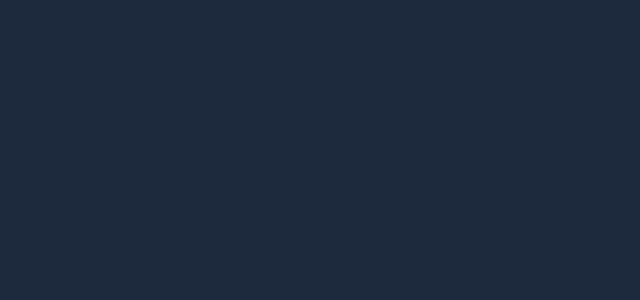
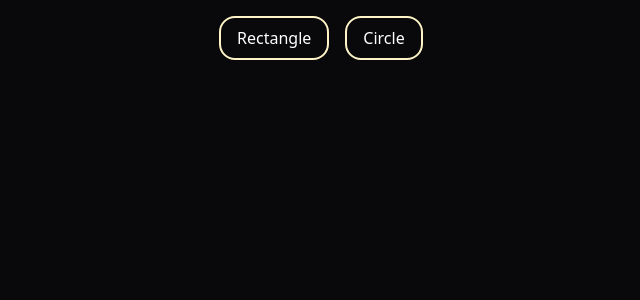
Before and after one commit to Salman-itShaala/excellidraw-batch-10-12, a React (Vite) app: page / in a window 1280 px wide. Shown: the top 300 px of the page, without its empty margins (325-965 px from the left). Built offline with nearby package versions, Linux system fonts and the light colour scheme.

Commit message:
added circle shape

```diff
--- a/src/pages/Home.jsx
+++ b/src/pages/Home.jsx
@@ -4,6 +4,7 @@ import { Stage, Layer, Rect, Circle, TextPath, Text } from "react-konva";
 const Home = () => {
   const [shapes, setShapes] = useState([{}]);
 
+  const [shapeType, setShapeType] = useState("rect"); // circle
   const canvasRef = useRef(null);
 
   let idRef = useRef(null);
@@ -24,12 +25,15 @@ const Home = () => {
 
         idRef.current = Date.now();
 
+        console.log(shapeType);
+
         let shape = {
           x: x,
           y: y,
           width: 0,
           height: 0,
-          type: "rect",
+          radius: 0,
+          type: shapeType,
           fill: "red",
           stroke: "white",
           strokeWidth: 30,
@@ -45,9 +49,14 @@ const Home = () => {
 
         setShapes((shapes) => {
           return shapes.map((shape) => {
-            if (shape.id === idRef.current) {
+            if (shape.type === "rect" && shape.id === idRef.current) {
               shape.height = e.clientY - y;
               shape.width = e.clientX - x;
+            } else if (shape.type === "circle" && shape.id === idRef.current) {
+              let d = (e.clientX - x) ** 2 + (e.clientY - y) ** 2;
+              let r = Math.sqrt(d);
+
+              shape.radius = r;
             }
             return shape;
           });
@@ -66,12 +75,31 @@ const Home = () => {
         canvasEl.removeEventListener("mousemove");
       };
     }
-  }, []);
+  }, [shapeType]);
 
   return (
     <>
+      <div className="fixed z-40 top-4 flex justify-center items-center w-full">
+        <div className="w-48 text-white flex gap-4">
+          <button
+            onClick={() => setShapeType("rect")}
+            className="border-2 border-amber-100
+             px-4 py-2 rounded-2xl cursor-pointer"
+          >
+            Rectangle
+          </button>
+          <button
+            onClick={() => setShapeType("circle")}
+            className="border-2 border-amber-100
+             px-4 py-2 rounded-2xl cursor-pointer"
+          >
+            Circle
+          </button>
+        </div>
+      </div>
+
       <Stage
-        className="bg-slate-800 min-h-screen text-slate-100"
+        className="bg-zinc-950 min-h-screen text-slate-100"
         width={window.innerWidth}
         height={window.innerHeight}
         ref={canvasRef}
@@ -93,6 +121,19 @@ const Home = () => {
                   stroke={"white"}
                 />
               );
+            } else if (shape.type === "circle") {
+              return (
+                <Circle
+                  x={shape.x}
+                  y={shape.y}
+                  radius={shape.radius}
+                  fill={"red"}
+                  draggable
+                  strokeWidth={5}
+                  opacity={0.8}
+                  stroke={"white"}
+                />
+              );
             }
           })}
         </Layer>
```
